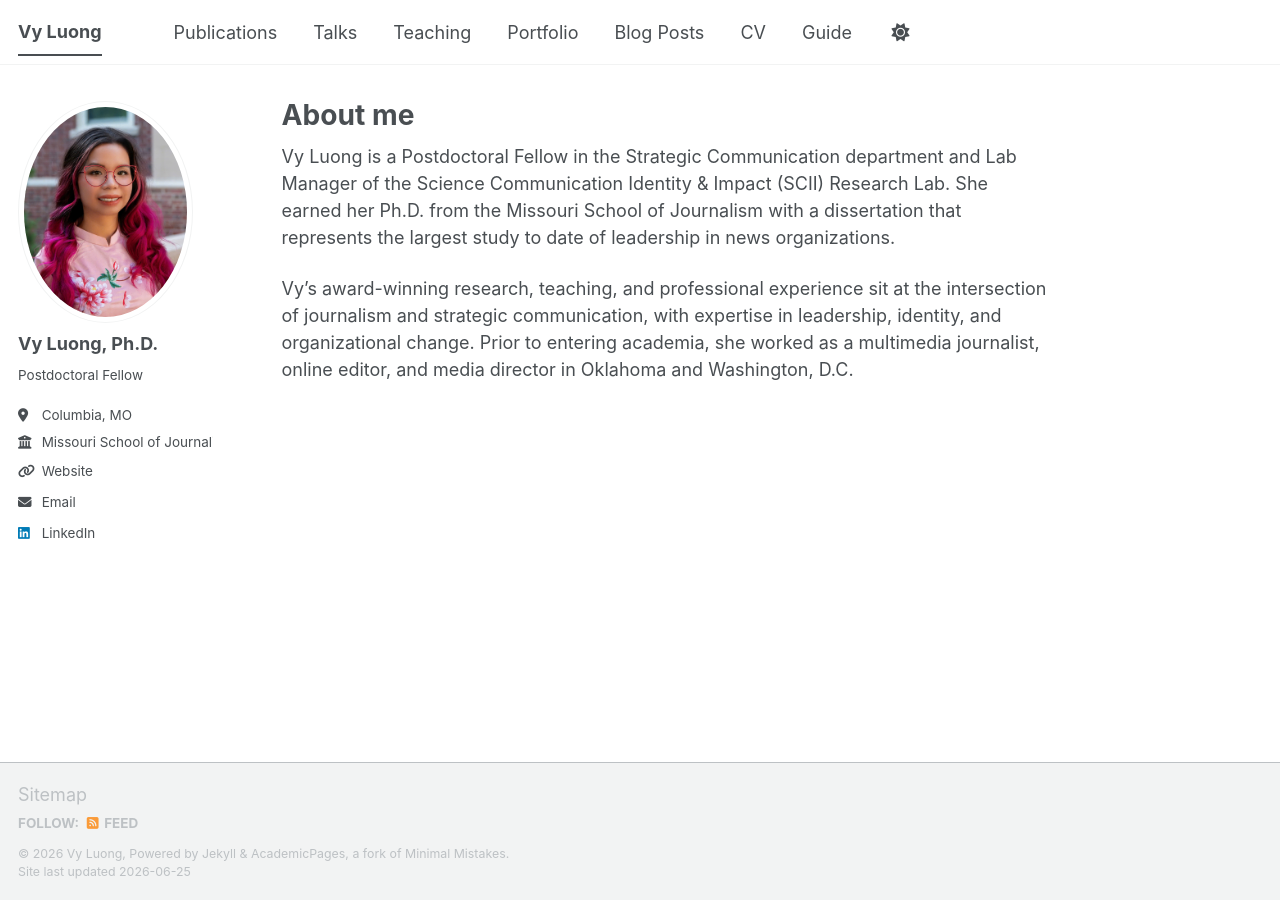
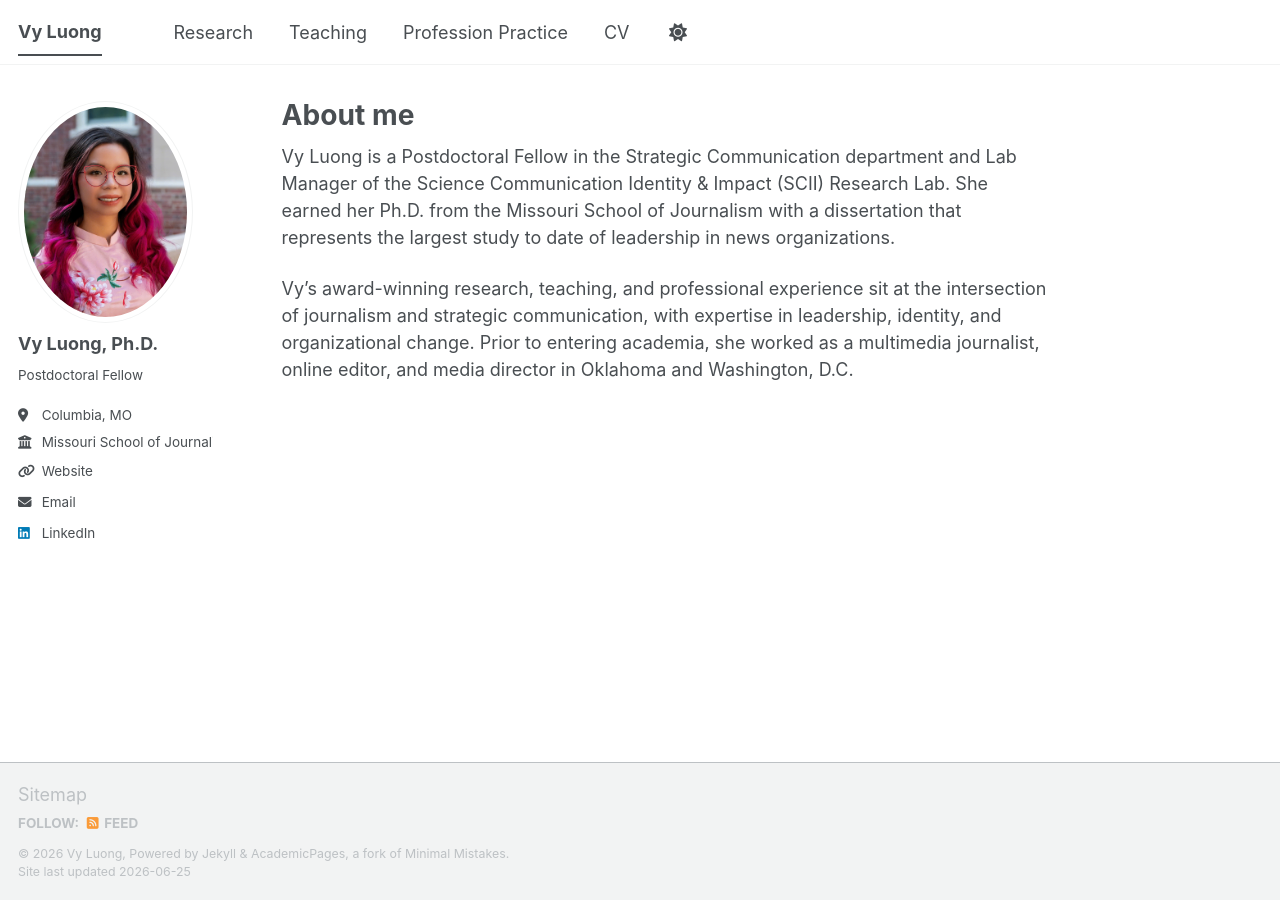
Before and after one commit to vyl236/vyl236.github.io, a Jekyll site: the page built from _pages/about.md, in a window 1280 px wide. Built offline with Jekyll 4.4.1, drawn with Linux system fonts in a browser that asks for light colours; a script bundle is joined from its source files by our own code; library files that are not in the unit come from our copies.

Commit message:
Update navigation.yml

```diff
--- a/_data/navigation.yml
+++ b/_data/navigation.yml
@@ -17,20 +17,14 @@
 #      Markdown formatted page while the second is generated using JSON.
 
 main:
-  - title: "Publications"
-    url: /publications/
-
-  - title: "Talks"
-    url: /talks/
+  - title: "Research"
+    url: /research/
 
   - title: "Teaching"
     url: /teaching/
 
-  - title: "Portfolio"
+  - title: "Profession Practice"
     url: /portfolio/
-
-  - title: "Blog Posts"
-    url: /year-archive/
 
   - title: "CV"
     url: /cv/
@@ -38,5 +32,5 @@ main:
   # - title: "CV"
   #   url: /cv-json/
 
-  - title: "Guide"
+  #- title: "Guide"
     url: /markdown/
```
